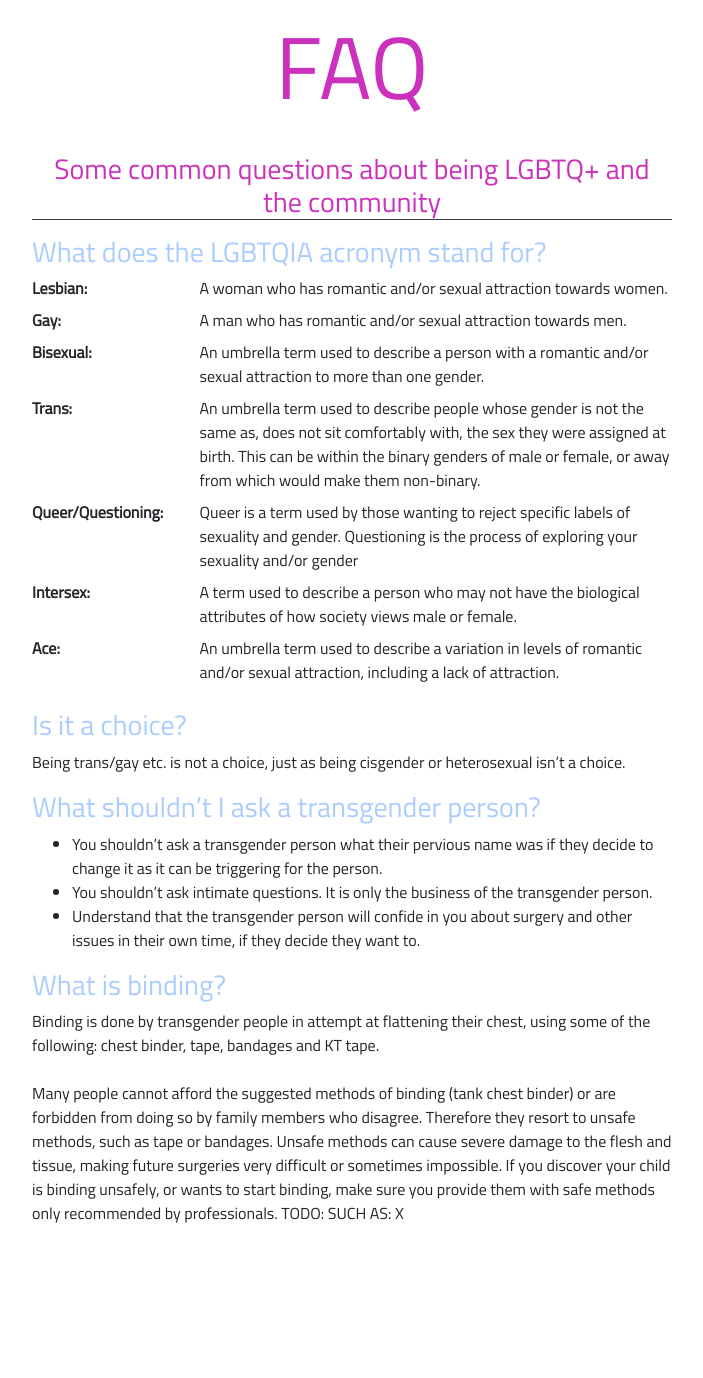
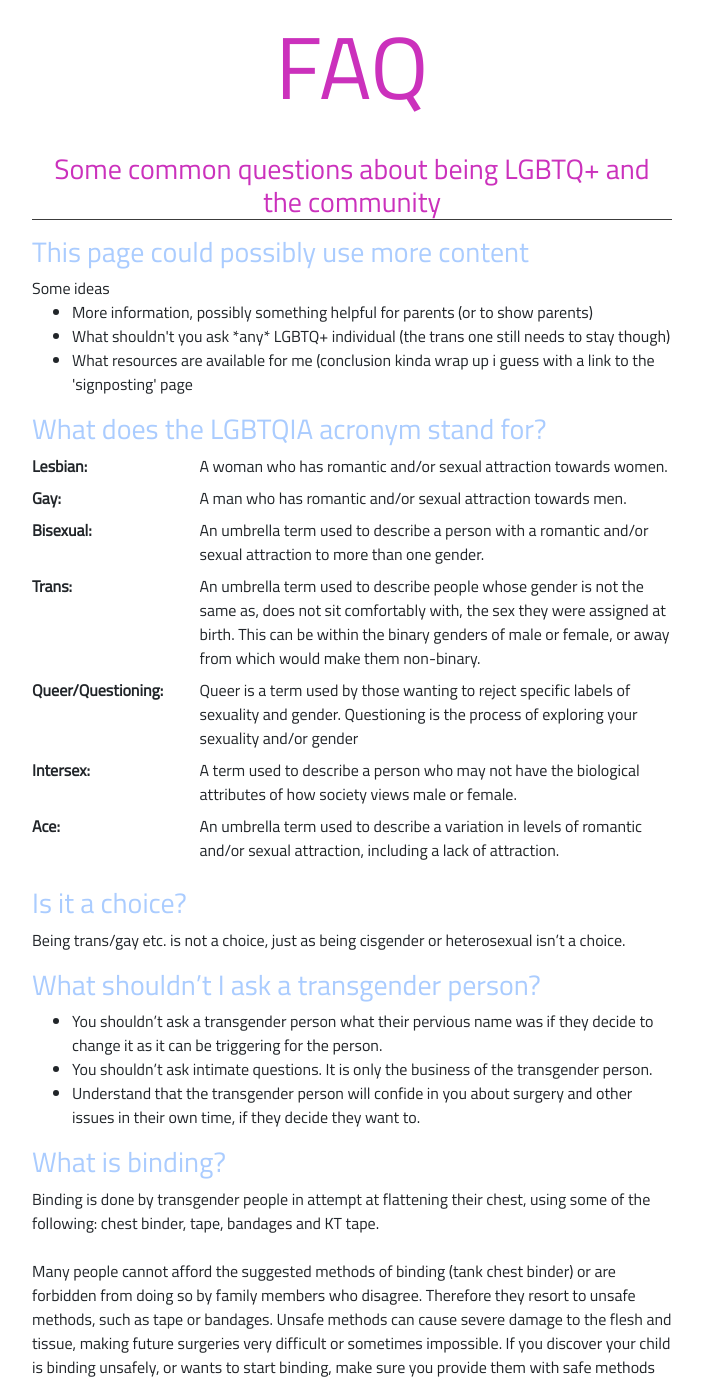
Before and after one commit to ImpactLGBTQ/Impact-Website, a Django app: template impact_website/templates/impact_website/FAQ.html in a window 1280 px wide. Shown: the part 128-1506 px from the top of the page, without its empty margins (288-991 px from the left). Before the commit the page ends 1351 px from the top, so only its background shows below. Run offline with Django 3.2, Linux system fonts and the light colour scheme; the template is opened without the code that fills it, so the values that code supplies are empty; style sheets or scripts are compiled from the project's sources; some libraries are stand-ins or nearby versions.

Commit message:
Updated who_are_we.html and FAQ.html

```diff
--- a/impact_website/templates/impact_website/FAQ.html
+++ b/impact_website/templates/impact_website/FAQ.html
@@ -5,6 +5,16 @@
 {% block body %}
     <h2 class="title_text display-2" style="border-bottom: none;margin-bottom: 0">FAQ</h2>
     <h3 class="title_text">Some common questions about being LGBTQ+ and the community</h3>
+    <div>
+        <h3>This page could possibly use more content</h3>
+        Some ideas
+        <ul>
+            <li>More information, possibly something helpful for parents (or to show parents)</li>
+            <li>What shouldn't you ask *any* LGBTQ+ individual (the trans one still needs to stay though)</li>
+            <li>What resources are available for me (conclusion kinda wrap up i guess with a link to the
+                'signposting' page</li>
+        </ul>
+    </div>
     <div>
         <h3>What does the LGBTQIA acronym stand for?</h3>
         <dl class="row">
@@ -58,4 +68,5 @@ Binding is done by transgender people in attempt at flattening their chest, usin
             Many people cannot afford the suggested methods of binding (tank chest binder) or are forbidden from doing so by family members who disagree. Therefore they resort to unsafe methods, such as tape or bandages. Unsafe methods can cause severe damage to the flesh and tissue, making future surgeries very difficult or sometimes impossible.
 If you discover your child is binding unsafely, or wants to start binding, make sure you provide them with safe methods only recommended by professionals. <!-- TODO: ADD IN A LINK HERE --> TODO: SUCH AS: X
 </p>
+    </div>
 {% endblock %}
--- a/templates/includes/header_bar.html
+++ b/templates/includes/header_bar.html
@@ -63,7 +63,6 @@
     <div class="header_bar_inner">
         <h3 class="header_text" style="float: left">Impact LGBTQ+</h3>
         <h4 class="header_text" style="float: right">A group where LGBTQ+ young people can be themselves</h4>
-
     </div>
     <div class="header_bar_inner">
         <button class="header_btn" onclick="home_clicked()">Home</button>
```
Also changed, not shown: impact_website/templates/impact_website/who_are_we.html (+8 -0 lines).
